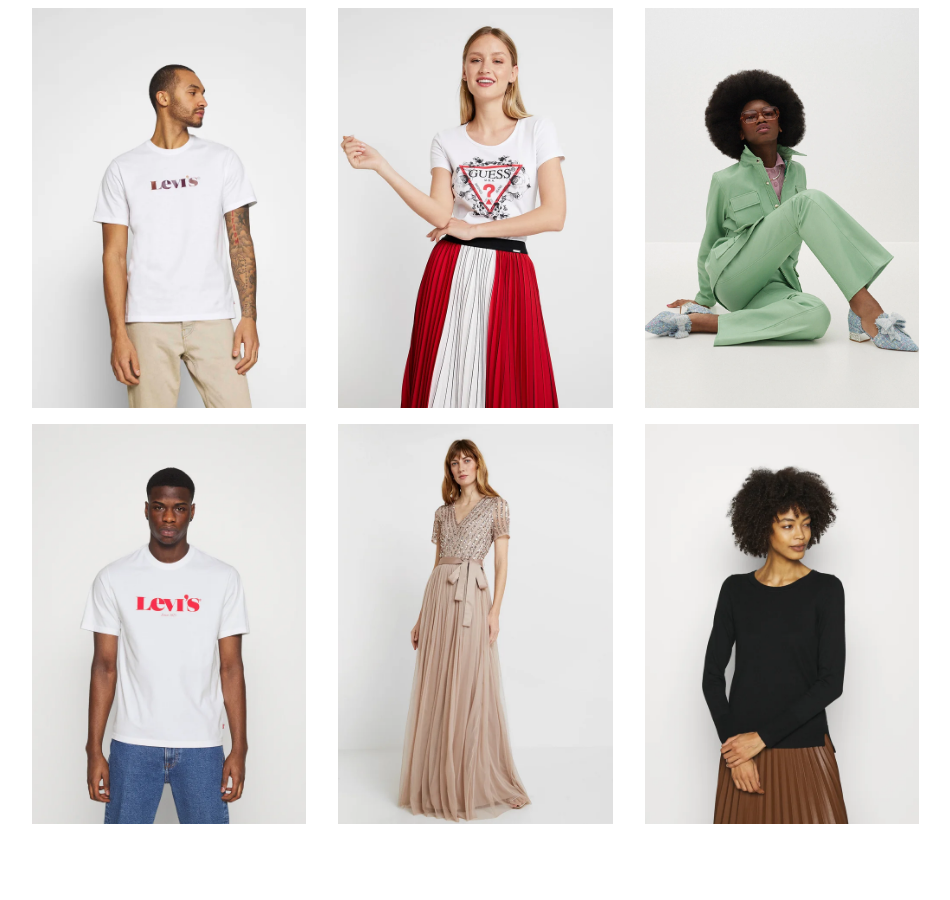
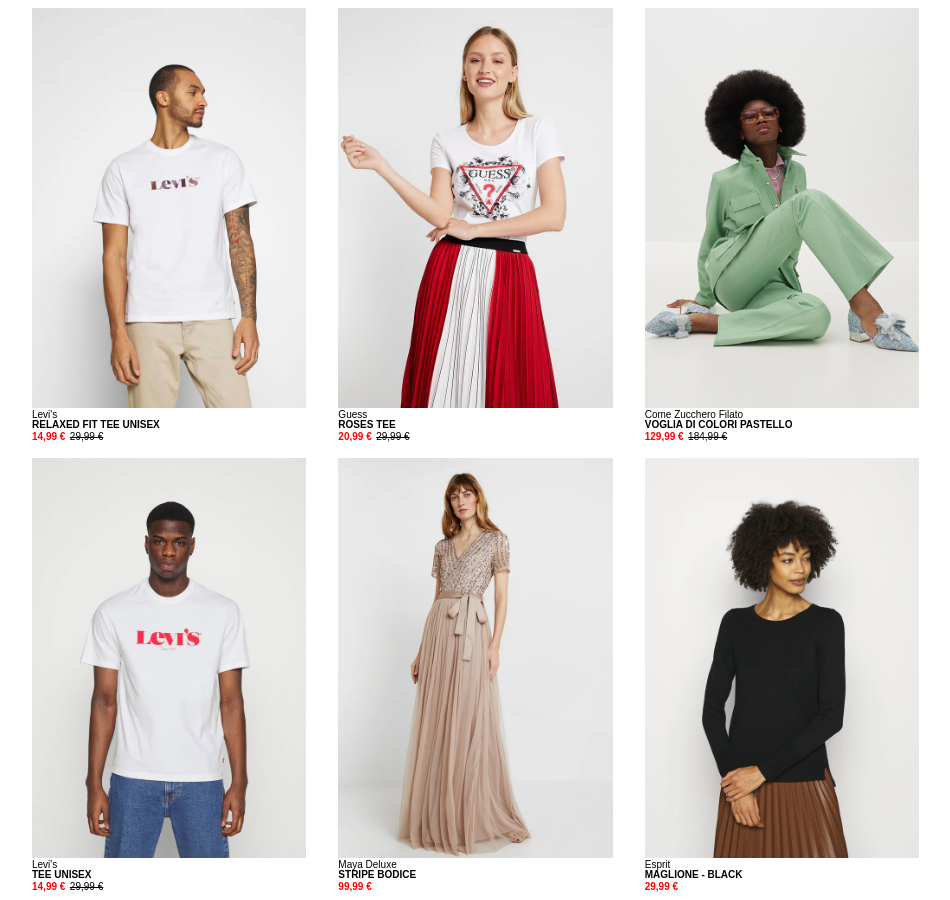
Before and after one commit to stefanopriolo/html-css-boolando, a plain HTML site: page index.html in a window 1280 px wide. Shown: the whole page, without its empty margins (164-1114 px from the left). Before the commit the page ends 832 px from the top, so only its background shows below. Drawn offline with Linux system fonts and the light colour scheme.

Commit message:
+ products info

```diff
--- a/css/style.css
+++ b/css/style.css
@@ -2,6 +2,7 @@
     margin: 0;
     padding: 0;
     box-sizing: border-box;
+    font-family: Arial, Helvetica, sans-serif;;
 }
 
 .container {
@@ -20,6 +21,7 @@
     /* do le dimensioni di ogni blocco */
     flex-basis: 33.3%;
     padding: .5rem 1rem;
+    position: relative;
 }
 
 .product_card {
@@ -32,3 +34,23 @@
     height: 100%;
     object-fit: cover;
 }
+
+.info_container {
+    line-height: 10px;
+}
+
+.brand,
+.title_product,
+.price,
+.old_price {
+    font-size: 10px;
+}
+
+.price {
+    color: red;
+
+}
+
+.old_price {
+    text-decoration: line-through;
+}
--- a/index.html
+++ b/index.html
@@ -24,11 +24,23 @@
             <div class="product_card">
               <img src="img/1.webp" alt="" />
             </div>
+            <div class="info_container">
+              <span class="brand">Levi's</span>
+              <h4 class="title_product">RELAXED FIT TEE UNISEX</h4>
+              <span class="price"> <b>14,99 €</b></span>
+              <span class="old_price">29,99 €</span>
+            </div>
           </div>
 
           <div class="col">
             <div class="product_card">
               <img src="img/2.webp" alt="" />
+            </div>
+            <div class="info_container">
+              <span class="brand">Guess</span>
+              <h4 class="title_product">ROSES TEE</h4>
+              <span class="price"> <b>20,99 €</b></span>
+              <span class="old_price">29,99 €</span>
             </div>
           </div>
 
@@ -36,11 +48,24 @@
             <div class="product_card">
               <img src="img/3.webp" alt="" />
             </div>
+            <div class="info_container">
+              <span class="brand">Come Zucchero Filato</span>
+              <h4 class="title_product">VOGLIA DI COLORI PASTELLO</h4>
+              <span class="price"> <b>129,99 €</b></span>
+              <span class="old_price">184,99 €</span>
+            </div>
           </div>
 
           <div class="col">
             <div class="product_card">
               <img src="img/4.webp" alt="" />
+            </div>
+
+            <div class="info_container">
+              <span class="brand">Levi's</span>
+              <h4 class="title_product">TEE UNISEX</h4>
+              <span class="price"> <b>14,99 €</b></span>
+              <span class="old_price">29,99 €</span>
             </div>
           </div>
 
@@ -48,11 +73,21 @@
             <div class="product_card">
               <img src="img/5.webp" alt="" />
             </div>
+            <div class="info_container">
+              <span class="brand">Maya Deluxe</span>
+              <h4 class="title_product">STRIPE BODICE</h4>
+              <span class="price"> <b>99,99 €</b></span>
+            </div>
           </div>
 
           <div class="col">
             <div class="product_card">
               <img src="img/6.webp" alt="" />
+            </div>
+            <div class="info_container">
+              <span class="brand">Esprit</span>
+              <h4 class="title_product">MAGLIONE - BLACK</h4>
+              <span class="price"> <b>29,99 €</b></span>
             </div>
           </div>
         </div>
```
